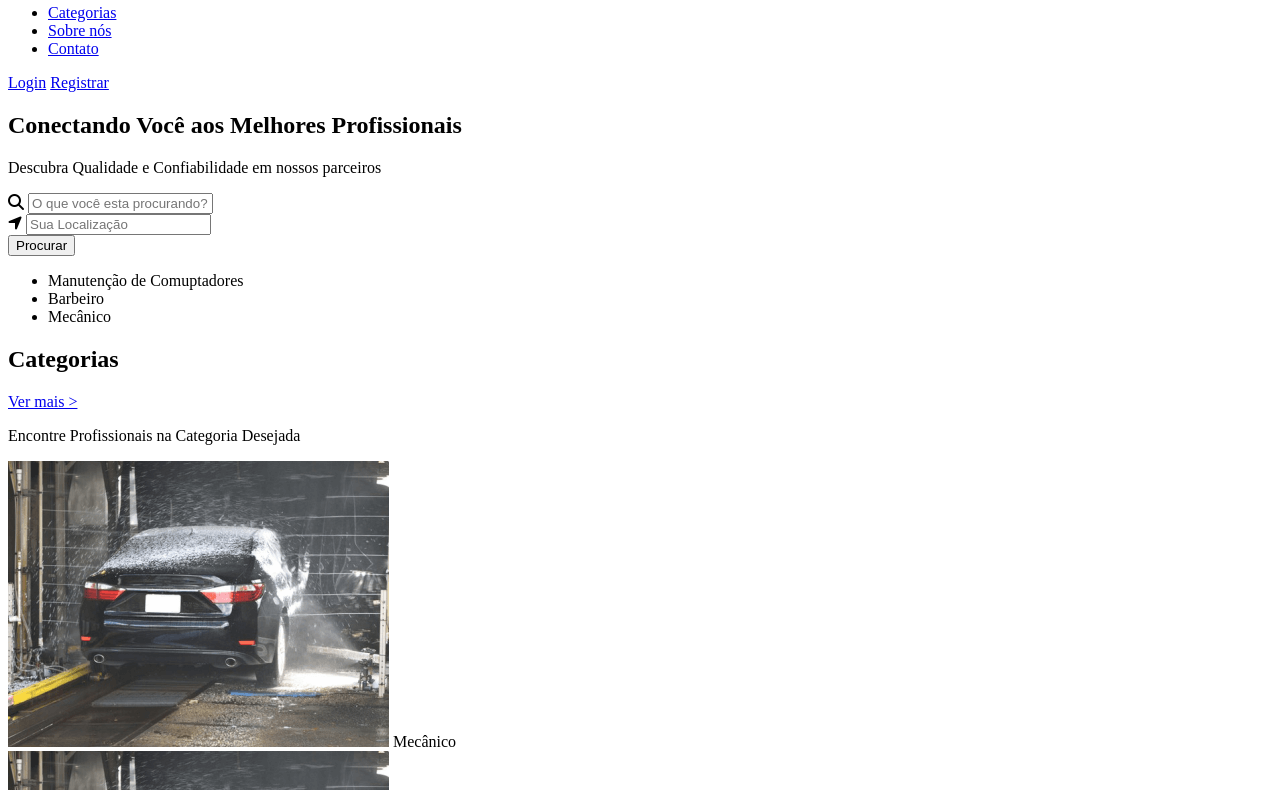
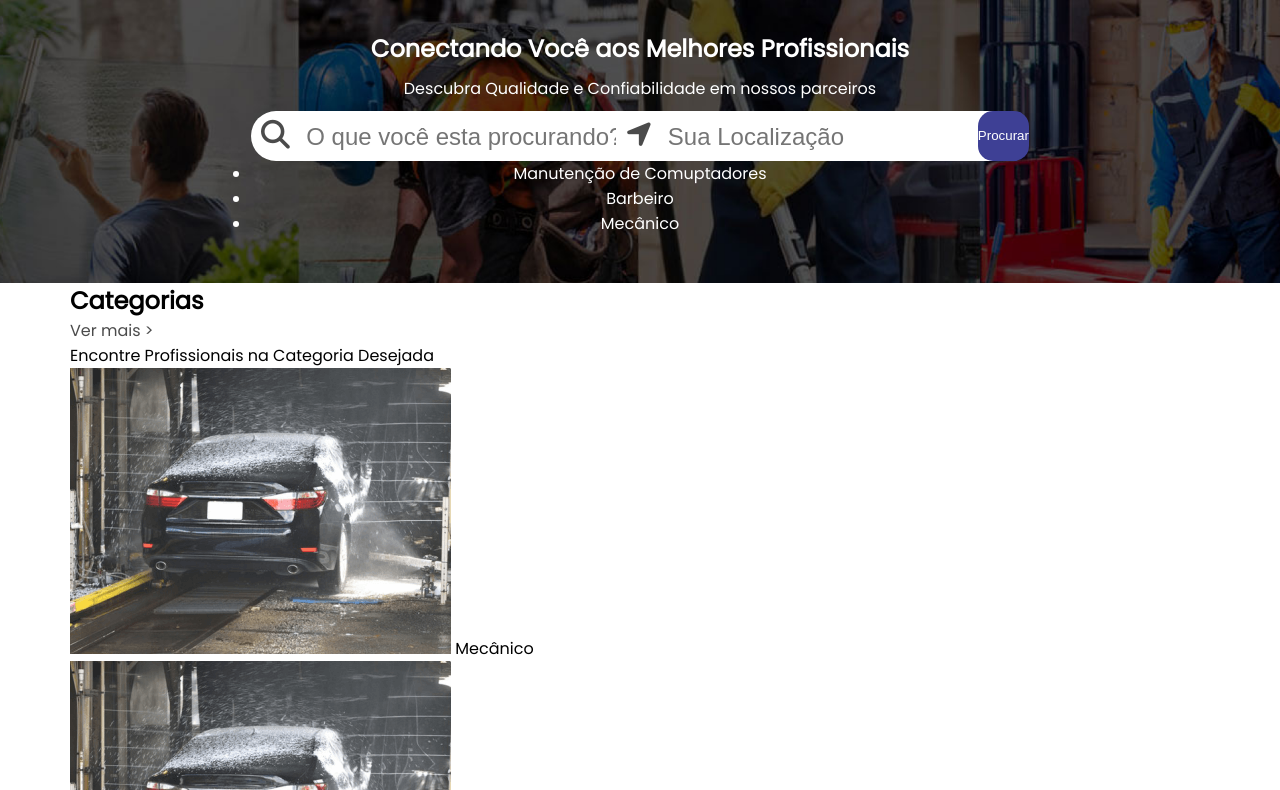
Before and after one commit to brenepedro/bookmenow, a plain HTML site: page index.html in a window 1280 px wide. Shown: the part 84-874 px from the top of the page. Drawn offline with Linux system fonts and the light colour scheme.

Commit message:
personalização cabeçario e banner

```diff
--- a/css/main.css
+++ b/css/main.css
@@ -0,0 +1,109 @@
+:root {
+    --primaria: #3E4095;
+    --secundaria: #00AFEE;
+    --laranja: #F58634;
+    --texto: #4B4B4B;
+    --label-categoria: #D9C505;
+}
+
+* {
+    margin: 0;
+    padding: 0;
+    box-sizing: border-box;
+    text-decoration: none;
+}
+
+body {
+
+    font-family: 'Poppins', sans-serif;
+}
+
+#cabecalho {
+    display: flex;
+    justify-content: space-between;
+    padding-top: 10px;
+    padding-bottom: 10px;
+}
+
+.container {
+    max-width: 1140px;
+    margin: 0 auto;
+}
+
+#menu ul {
+    display: flex;
+    list-style: none;
+}
+
+#menu ul li {
+    margin-left: 20px;
+    margin-right: 20px;
+    ;
+}
+
+a {
+    color: var(--texto);
+    font-weight: 500;
+}
+
+.btn-secundaria {
+    background-color: var(--secundaria);
+    padding: 5px 15px 5px 15px;
+    border-radius: 5px;
+    color: #ffffff;
+}
+
+.btn-secundaria:hover {
+    background-color: #ffffff;
+    color: blue;
+    cursor: pointer;
+}
+
+#banner {
+    background-image: url("../img/banner.png");
+    background-repeat: no-repeat;
+    background-size: cover;
+    height: 300px;
+    color: #ffffff;
+    text-align: center;
+    display: flex;
+    align-items: center;
+}
+
+#banner p {
+    margin: 10px;
+}
+
+#formPesquisa {
+    background-color: #ffffff;
+    color: var(--texto );
+    font-size: 1.50em;
+    border-radius: 30px;
+}
+
+#formPesquisa form {
+    display: flex;
+    align-items: center;
+}
+
+#formPesquisa form input {
+    height: 40px;
+    font-size: 1em;
+    border: none;
+}
+
+#formPesquisa form i {
+    padding: 10px;
+    font-size: 1.2em;
+}
+
+#formPesquisa button {
+    background-color: var(--primaria);
+    color: #ffffff;
+    height: 50px;
+    left: 50px;
+    border-radius: 15px;
+    border: none;
+    border-color: white;
+    align-items: center;
+}
--- a/index.html
+++ b/index.html
@@ -10,14 +10,20 @@
     <link rel="stylesheet" href="https://cdnjs.cloudflare.com/ajax/libs/font-awesome/6.4.2/css/all.min.css"
         integrity="sha512-z3gLpd7yknf1YoNbCzqRKc4qyor8gaKU1qmn+CShxbuBusANI9QpRohGBreCFkKxLhei6S9CQXFEbbKuqLg0DA=="
         crossorigin="anonymous" referrerpolicy="no-referrer" />
+
     <link rel="stylesheet" href="css/main.css">
+    <link rel="preconnect" href="https://fonts.googleapis.com">
+    <link rel="preconnect" href="https://fonts.gstatic.com" crossorigin>
+    <link href="https://fonts.googleapis.com/css2?family=Poppins&display=swap" rel="stylesheet">
+
 </head>
 
 <body>
     <header id="cabecalho" class="container">
         <div id="logotipo">
-            <img src="img/logo.png" alt="BookMeNow">
+            <img src="img/logo.png" alt="BookMeNow" height="40">
         </div>
+
         <nav id="menu">
             <ul>
                 <li><a href="javascript:;">Categorias</a></li>
@@ -27,8 +33,8 @@
         </nav>
 
         <div id="botaoTopo">
-            <a href="login.html">Login</a>
-            <a href="registrar.html">Registrar</a>
+            <a href="login.html" class="btn-secundaria">Login</a>
+            <a href="registrar.html" class="btn-secundaria">Registrar</a>
         </div>
     </header>
 
@@ -400,44 +406,39 @@
 
     <!-- Bloco como funciona - Atividade Futura -->
 
-    <footer id="rodape">
+    <footer id="rodapé">
         <div class="container">
-            <div class="coluna-rodape">
-                <h2>Categoria</h2>
+            <div class="coluna-rodapé">
+                <h2>Categorias</h2>
                 <ul>
                     <li><a href="#">TI</a></li>
                     <li><a href="#">Barbeiro</a></li>
                     <li><a href="#">Mecanico</a></li>
                 </ul>
+
             </div>
-        </div>
-    </footer>
-
-
-
-    <div class="container">
             <div class="coluna-rodape">
-            <h2>BookMeNow</h2>
+                <h2>BookeMeNow</h2>
                 <ul>
-                <li><a href="#">Sobre nós</a></li>
-                <li><a href="#">Contato</a></li>
-                <li><a href="#">FAQ</a></li>
-                <li><a href="#">Politica de privacidade</a></li>
+                    <li> <a href="#">sobre nós</a></li>
+                    <li> <a href="#">Contato</a></li>
+                    <li> <a href="#">FAQ</a></li>
+                    <li> <a href="#">Politica de Privacidade</a></li>
                 </ul>
             </div>
-    </div>
-    <div class="container">
             <div class="coluna-rodape">
-            <h2>Contatos</h2>
+                <h2>BookeMeNow</h2>
                 <ul>
-                <li><i class="fa-solid fa-hotel"></i>Paraiba, 125</li>
-                <li><a href="https://wa.me/55149999999999?text=Olá tudo bem"><i class="fa-brands fa-whatsapp"></i>(14)
-                        99999-99999</a></li>
-                <li><a href="tel:1434333698"><i class="fa-solid fa-phone"></i>(14) 3433-3698</a></li>
-                <li><a href="mailto:contato@bookmenow.com.br"><i
-                            class="fa-regular fa-envelope"></i>contato@bookmenow.com.br</a></li>
-        </div>
+                    <li> <i class="fa-solid fa-hotel"></i> Paraiba, 125</li>
+                    <li><a href="http;//wa.me/5514999999999?text-Ola tudo bem"> <i class="fa-brands fa whatsapp"></i>
+                            (14)999999-999</li>
+                    <li><a href="tel:14343433698"><i class="fa-solid fa-phone"></i>
+                            (14) 3433-3698</a></li>
 
+                    <li><a href="mailto:contato@bookemenow.com.br"> <i
+                                class="fa-regular fa-envelope"></i>Contato@BookeMeNow.com.br</li>
+
+                </ul>
             </div>
             <div class="coluna-rodape">
                 <div class="rede-social">
@@ -456,3 +457,26 @@
 </body>
 
 </html>
+
+
+
+
+
+
+
+</div>
+</div>
+
+</footer>
+
+
+
+
+
+
+
+
+<script src="js/main.js"></script>
+</body>
+
+</html>
```
Lines whose indentation alone changed are shown as unchanged.
